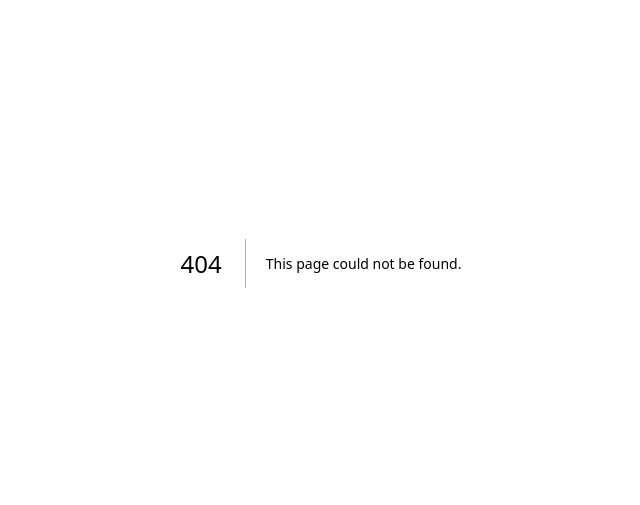
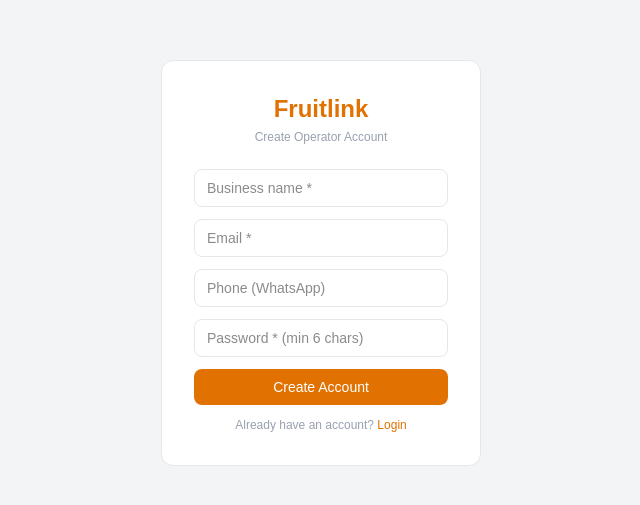
Before and after one commit to askkakkera-ui/fruitlink-dashboard, a Next.js app: page /register in a window 1280 px wide. Before the commit this address had no page. Shown: the part 137-642 px from the top of the page, without its empty margins (319-959 px from the left). Built offline with nearby package versions, Linux system fonts and the light colour scheme; no server answers.

Commit message:
operator registration

```diff
--- a/app/login/page.tsx
+++ b/app/login/page.tsx
@@ -61,10 +61,13 @@ export default function Login() {
         <button
           onClick={handleLogin}
           disabled={loading}
-          className="w-full bg-amber-600 text-white rounded-lg py-2 text-sm font-medium"
+          className="w-full bg-amber-600 text-white rounded-lg py-2 text-sm font-medium mb-3"
         >
           {loading ? 'Logging in...' : 'Login'}
         </button>
+        <div className="text-center text-xs text-gray-400">
+          New operator? <a href="/register" className="text-amber-600">Create account</a>
+        </div>
       </div>
     </div>
   );
--- /dev/null
+++ b/app/register/page.tsx
@@ -0,0 +1,103 @@
+'use client';
+import { useState } from 'react';
+import { createClient } from '@supabase/supabase-js';
+
+const supabase = createClient(
+  process.env.NEXT_PUBLIC_SUPABASE_URL || '',
+  process.env.NEXT_PUBLIC_SUPABASE_ANON_KEY || ''
+);
+
+export default function Register() {
+  const [name, setName] = useState('');
+  const [email, setEmail] = useState('');
+  const [password, setPassword] = useState('');
+  const [phone, setPhone] = useState('');
+  const [error, setError] = useState('');
+  const [success, setSuccess] = useState(false);
+  const [loading, setLoading] = useState(false);
+
+  async function handleRegister() {
+    if (!name || !email || !password) { setError('Please fill all required fields'); return; }
+    if (password.length < 6) { setError('Password must be at least 6 characters'); return; }
+    setLoading(true);
+    setError('');
+
+    const { data: existing } = await supabase.from('operators').select('id').eq('email', email).single();
+    if (existing) { setError('Email already registered'); setLoading(false); return; }
+
+    const { error: err } = await supabase.from('operators').insert({
+      name: name,
+      email: email,
+      password_hash: password,
+      phone: phone,
+    });
+
+    if (err) { setError('Registration failed: ' + err.message); setLoading(false); return; }
+    setSuccess(true);
+    setLoading(false);
+  }
+
+  if (success) {
+    return (
+      <div className="min-h-screen bg-gray-100 flex items-center justify-center">
+        <div className="bg-white rounded-xl p-8 border border-gray-200 w-80 text-center">
+          <div className="text-2xl font-semibold text-amber-600 mb-2">Fruitlink</div>
+          <div className="text-green-600 font-medium mb-2">Registration successful!</div>
+          <div className="text-xs text-gray-400 mb-4">Your account is pending approval. We will contact you at {email}.</div>
+          <a href="/login" className="text-amber-600 text-sm font-medium">Go to Login</a>
+        </div>
+      </div>
+    );
+  }
+
+  return (
+    <div className="min-h-screen bg-gray-100 flex items-center justify-center">
+      <div className="bg-white rounded-xl p-8 border border-gray-200 w-80">
+        <div className="text-center mb-6">
+          <div className="text-2xl font-semibold text-amber-600">Fruitlink</div>
+          <div className="text-xs text-gray-400 mt-1">Create Operator Account</div>
+        </div>
+        <input
+          type="text"
+          placeholder="Business name *"
+          value={name}
+          onChange={e => setName(e.target.value)}
+          className="w-full border border-gray-200 rounded-lg px-3 py-2 text-sm mb-3 outline-none"
+        />
+        <input
+          type="email"
+          placeholder="Email *"
+          value={email}
+          onChange={e => setEmail(e.target.value)}
+          className="w-full border border-gray-200 rounded-lg px-3 py-2 text-sm mb-3 outline-none"
+        />
+        <input
+          type="tel"
+          placeholder="Phone (WhatsApp)"
+          value={phone}
+          onChange={e => setPhone(e.target.value)}
+          className="w-full border border-gray-200 rounded-lg px-3 py-2 text-sm mb-3 outline-none"
+        />
+        <input
+          type="password"
+          placeholder="Password * (min 6 chars)"
+          value={password}
+          onChange={e => setPassword(e.target.value)}
+          onKeyDown={e => e.key === 'Enter' && handleRegister()}
+          className="w-full border border-gray-200 rounded-lg px-3 py-2 text-sm mb-3 outline-none"
+        />
+        {error && <div className="text-red-500 text-xs mb-3">{error}</div>}
+        <button
+          onClick={handleRegister}
+          disabled={loading}
+          className="w-full bg-amber-600 text-white rounded-lg py-2 text-sm font-medium mb-3"
+        >
+          {loading ? 'Creating account...' : 'Create Account'}
+        </button>
+        <div className="text-center text-xs text-gray-400">
+          Already have an account? <a href="/login" className="text-amber-600">Login</a>
+        </div>
+      </div>
+    </div>
+  );
+}
```
